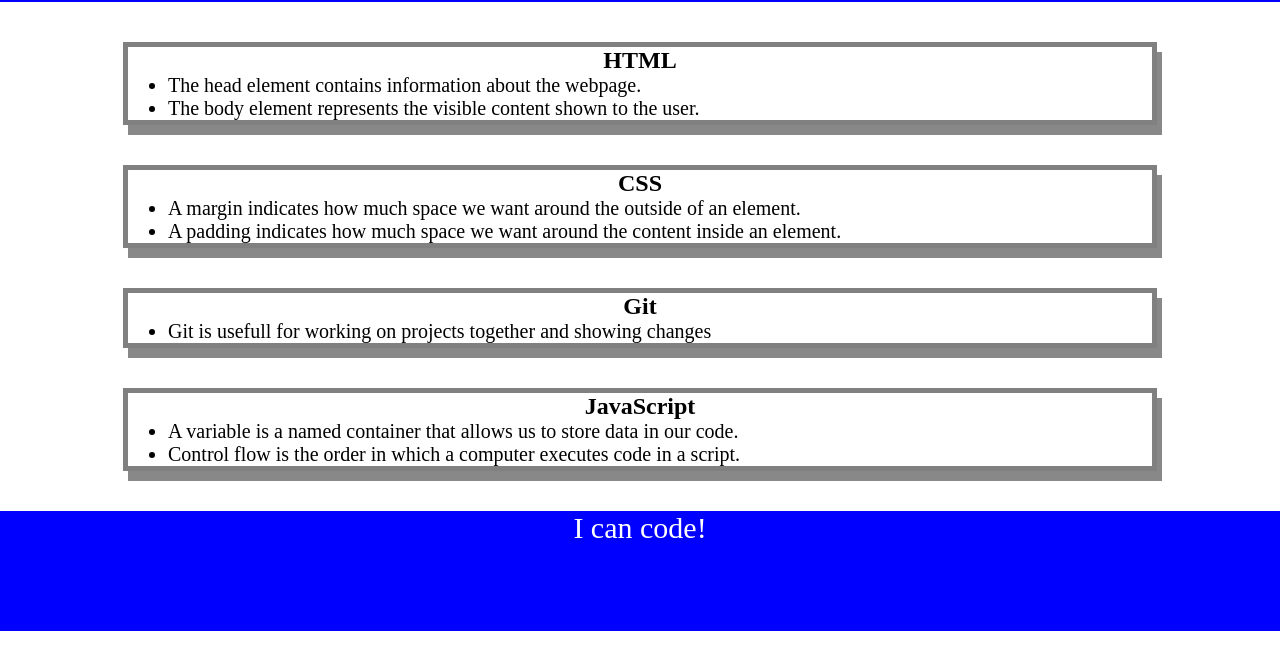
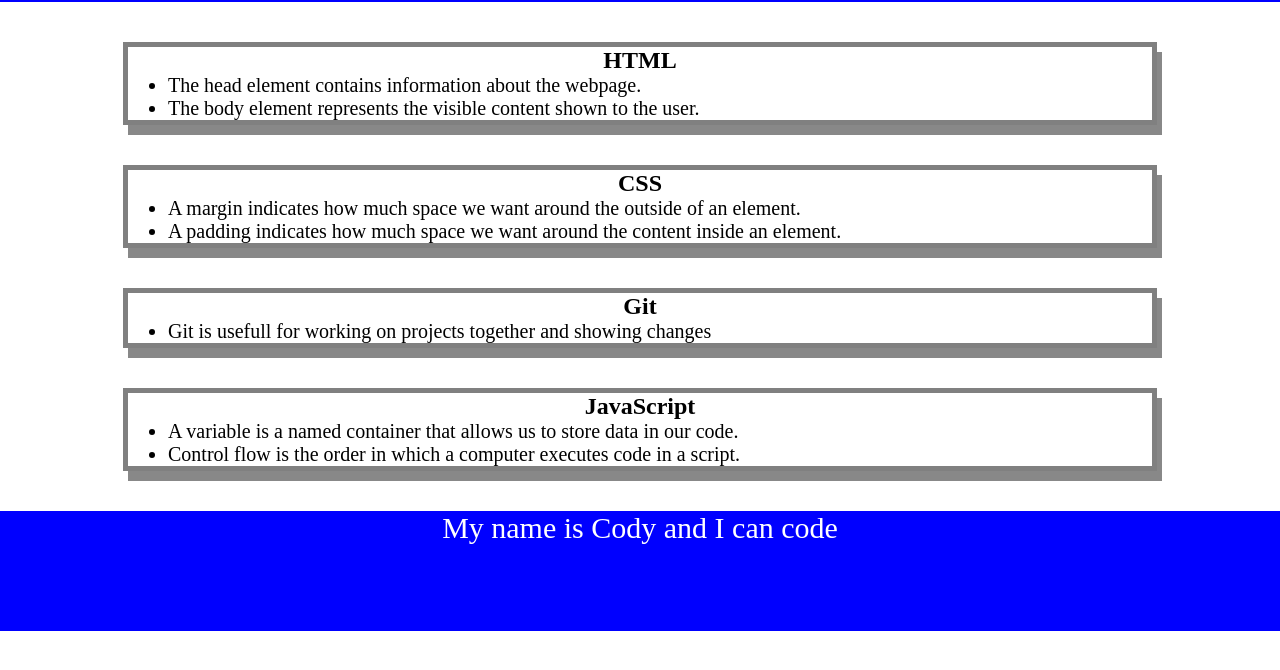
Before and after one commit to codyleight/prework-study-guide, a plain HTML site: page index.html in a window 1280 px wide. Shown: the part 118-788 px from the top of the page. Drawn offline with Linux system fonts and the light colour scheme.

Commit message:
<My message>

```diff
--- a/index.html
+++ b/index.html
@@ -49,7 +49,7 @@
     </main>
 
     <footer>
-      <p>I can code!</p>
+      <p>My name is Cody and I can code</p>
     </footer>
     <script src="./assets/script.js"></script>
   </body>
```
Also changed, not shown: 1 other file.
